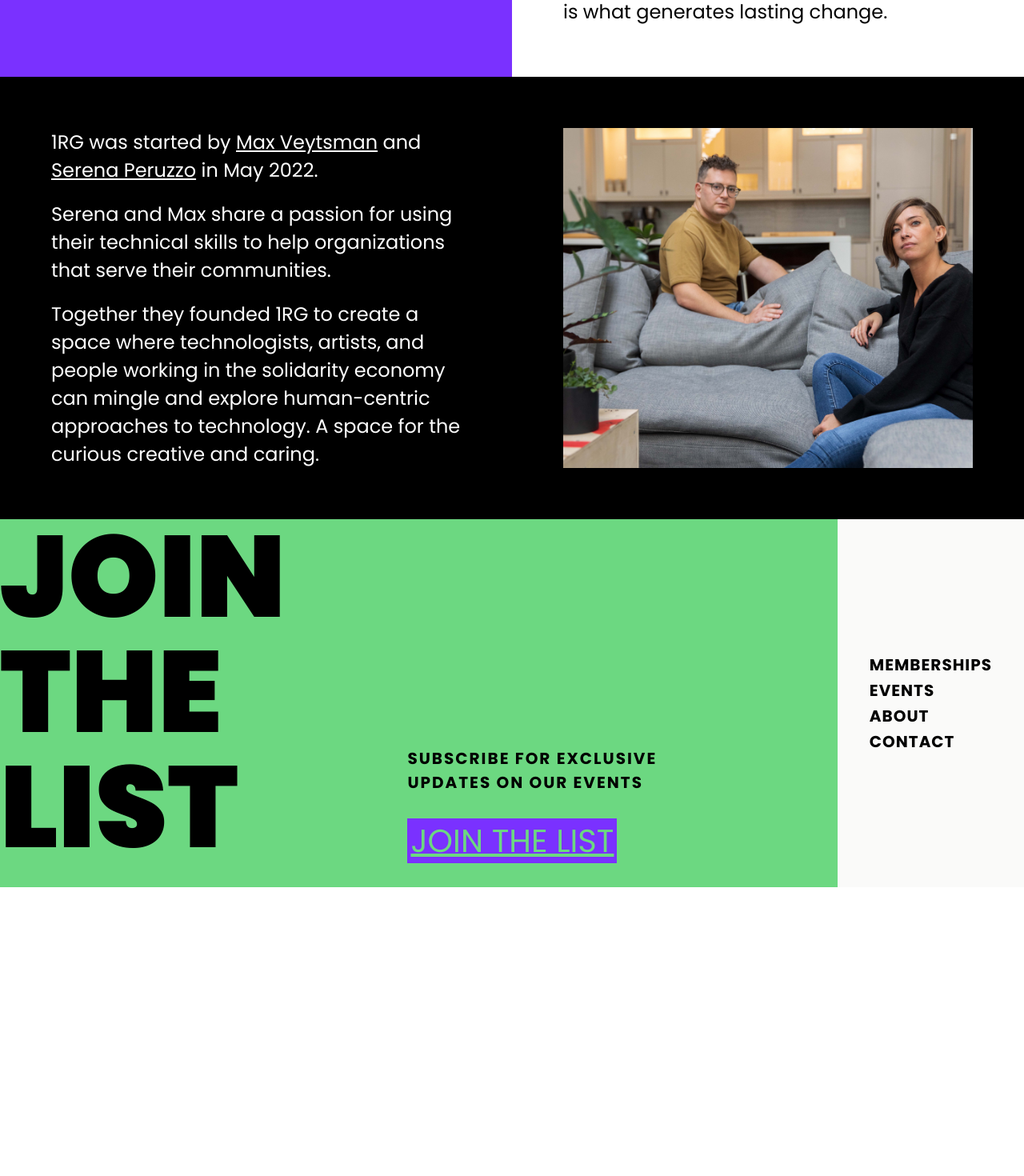
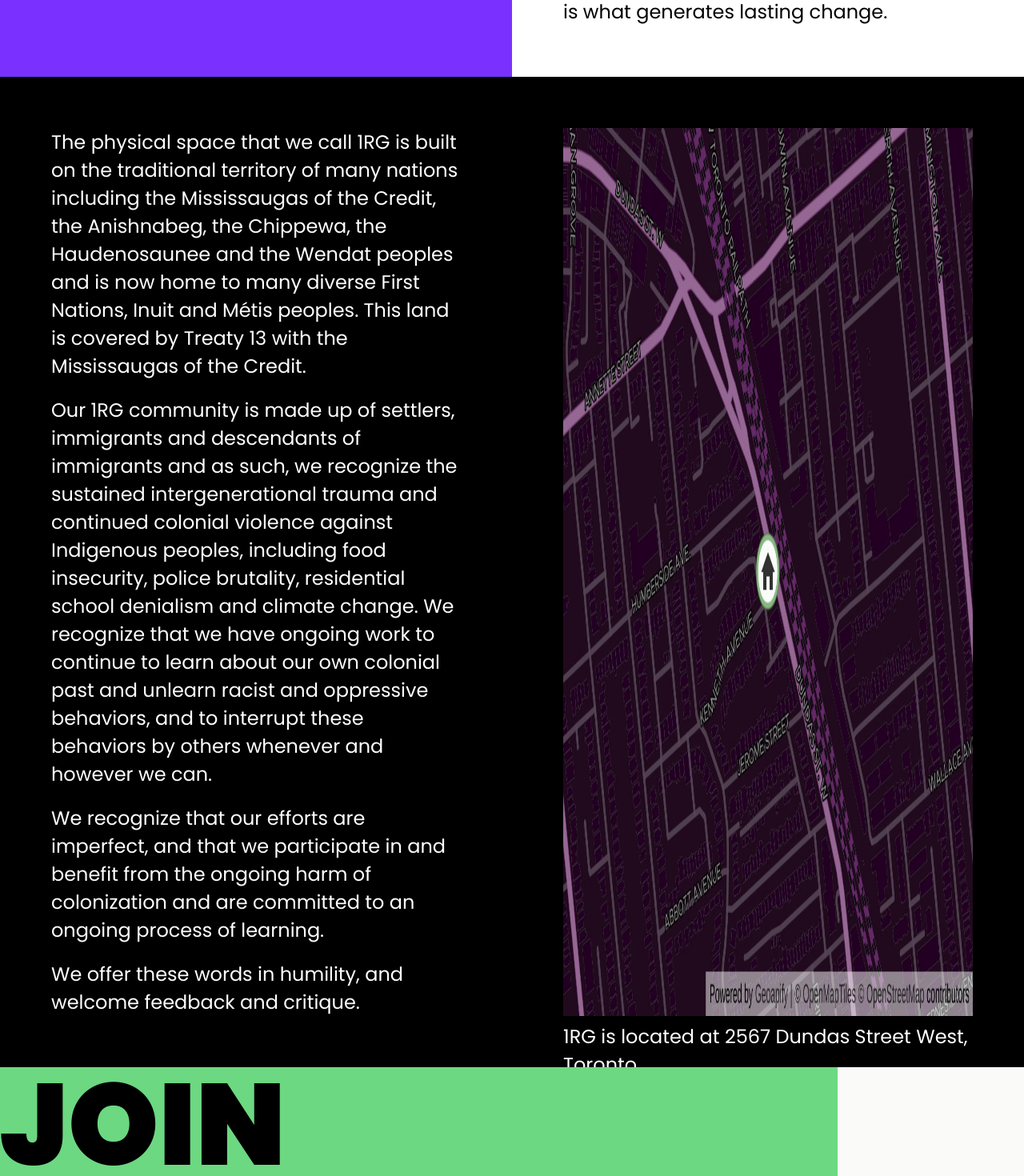
Before and after one commit to 1rglabs/1rg.space, a SvelteKit app: page /about in a window 1280 px wide. Shown: the part 1451-2921 px from the top of the page at 80% size. Before the commit the page ends 2568 px from the top, so only its background shows below. Built offline with nearby package versions, Linux system fonts and the light colour scheme.

Commit message:
Add Land Acknowledgement  & map

```diff
--- a/src/routes/about/+page.svelte
+++ b/src/routes/about/+page.svelte
@@ -1,6 +1,6 @@
 <script>
 	import couch_conversation from '$lib/images/1rg/047A6872.jpg';
-	import portrait from '$lib/images/portraits/047A5808.jpg';
+	import map from '$lib/images/map.jpeg';
 
 	import Heading from '$lib/components/Heading.svelte';
 </script>
@@ -38,29 +38,43 @@
 <section class="flex flex-col text-white bg-black xl:items-stretch xl:flex-row ">
 	<div class="p-16 space-y-5 text-xl xl:w-1/2">
 		<p>
-			1RG was started by <a class="underline hover:text-mediumorchid" href="https://max.computer"
-				>Max Veytsman</a
-			>
-			and
-			<a href="https://words.serenaperuzzo.com/" class="underline hover:text-mediumorchid"
-				>Serena Peruzzo</a
-			> in May 2022.
+			The physical space that we call 1RG is built on the traditional territory of many nations
+			including the Mississaugas of the Credit, the Anishnabeg, the Chippewa, the Haudenosaunee and
+			the Wendat peoples and is now home to many diverse First Nations, Inuit and Métis peoples.
+			This land is covered by Treaty 13 with the Mississaugas of the Credit.
 		</p>
+
 		<p>
-			Serena and Max share a passion for using their technical skills to help organizations that serve
-			their communities.
+			Our 1RG community is made up of settlers, immigrants and descendants of immigrants and as
+			such, we recognize the sustained intergenerational trauma and continued colonial violence
+			against Indigenous peoples, including food insecurity, police brutality, residential school
+			denialism and climate change. We recognize that we have ongoing work to continue to learn
+			about our own colonial past and unlearn racist and oppressive behaviors, and to interrupt
+			these behaviors by others whenever and however we can.
 		</p>
+
 		<p>
-			Together they founded 1RG to create a space where technologists, artists, and people working
-			in the solidarity economy can mingle and explore human-centric approaches to technology. A
-			space for the curious creative and caring.
+			We recognize that our efforts are imperfect, and that we participate in and benefit from the
+			ongoing harm of colonization and are committed to an ongoing process of learning.
 		</p>
+
+		<p>We offer these words in humility, and welcome feedback and critique.</p>
 	</div>
 	<div class="flex justify-center p-16 -mt-20 xl:w-1/2 xl:mt-0">
-		<img
-			class="object-cover object-center w-4/5 h-full xl:w-full"
-			src={portrait}
-			alt="Max & Serena"
-		/>
+		<div>
+			<img
+				class="w-4/5 h-full xl:w-full"
+				src={map}
+				alt="2567 Dundas Street West, Toronto, Ontario, Canada, M6P 1X9"
+			/>
+			<div class="text-xl mt-2">
+				1RG is located at
+				<a class="text-white hover:text-mediumorchid"
+				href="https://www.google.com/maps/search/?api=1&query=1RG&query_place_id=ChIJp-ywuOc1K4gRGQKwgOGgukc"
+				target="_blank">
+					2567 Dundas Street West, Toronto
+				</a>
+			</div>
+		</div>
 	</div>
 </section>
```
Also changed, not shown: src/lib/images/map.jpeg (added).
